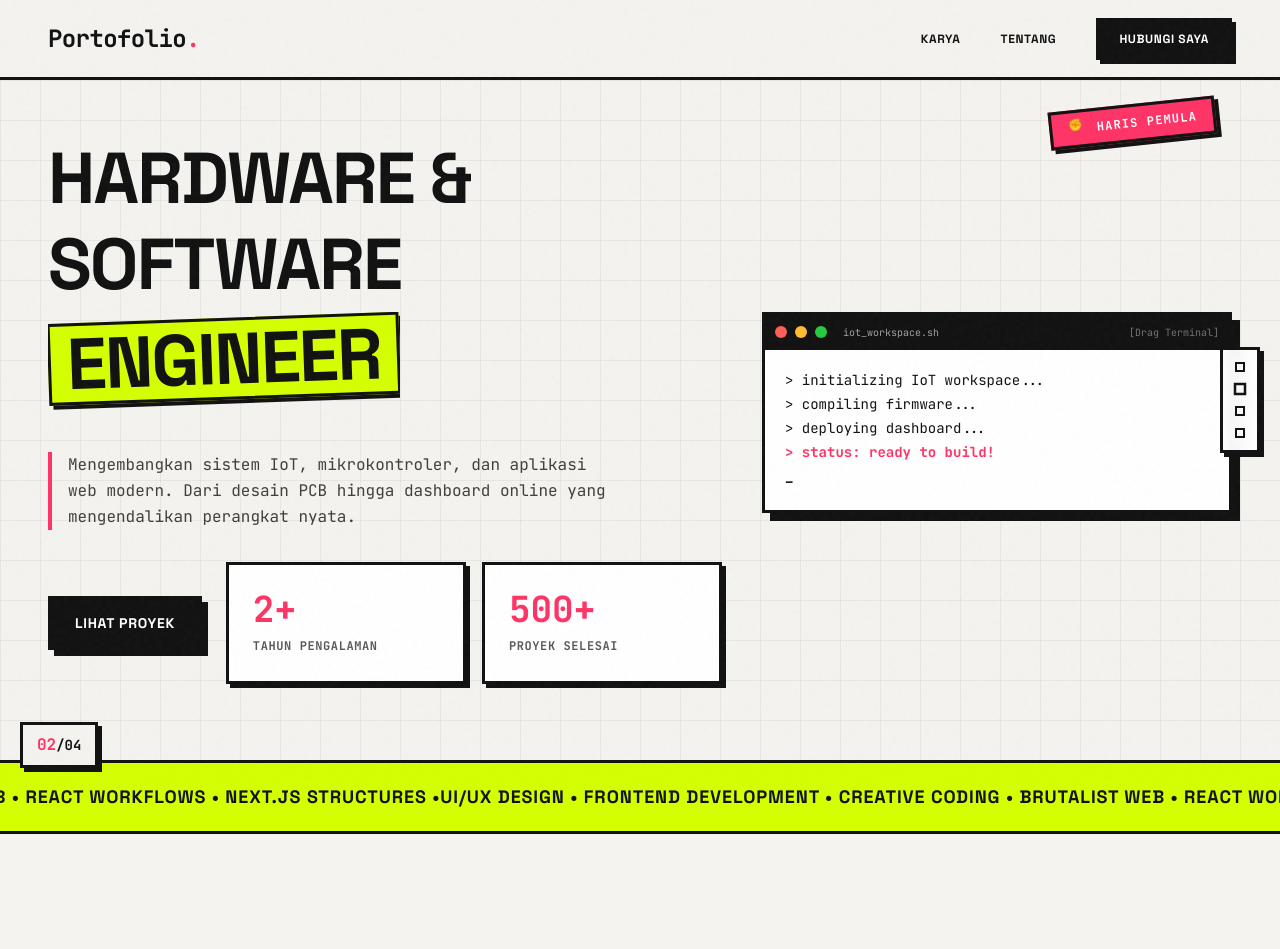
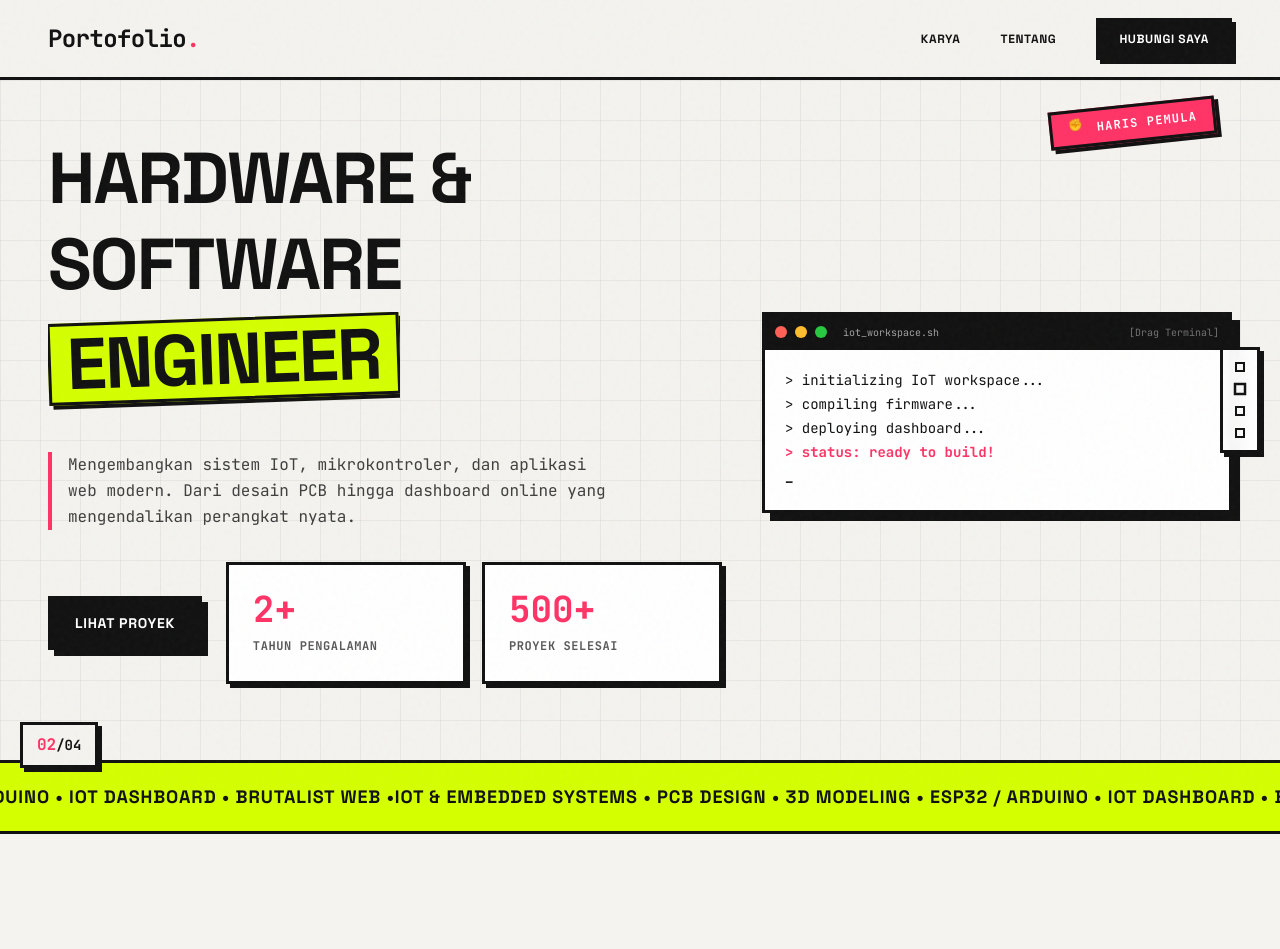
Before and after one commit to harissfx/portfolioku, a React (Vite) app: page / in a window 1280 px wide. Shown: the top 949 px of the page. Built offline with nearby package versions, Linux system fonts and the light colour scheme.

Commit message:
ganti isi text berjalan sesuai konteks aja bro

```diff
--- a/src/components/Marquee.tsx
+++ b/src/components/Marquee.tsx
@@ -1,11 +1,11 @@
 export default function Marquee() {
   const words = [
-    'UI/UX DESIGN',
-    'FRONTEND DEVELOPMENT',
-    'CREATIVE CODING',
+    'IOT & EMBEDDED SYSTEMS',
+    'PCB DESIGN',
+    '3D MODELING',
+    'ESP32 / ARDUINO',
+    'IOT DASHBOARD',
     'BRUTALIST WEB',
-    'REACT WORKFLOWS',
-    'NEXT.JS STRUCTURES',
   ];
 
   const repeatedText = words.join(' • ') + ' • ';
```
